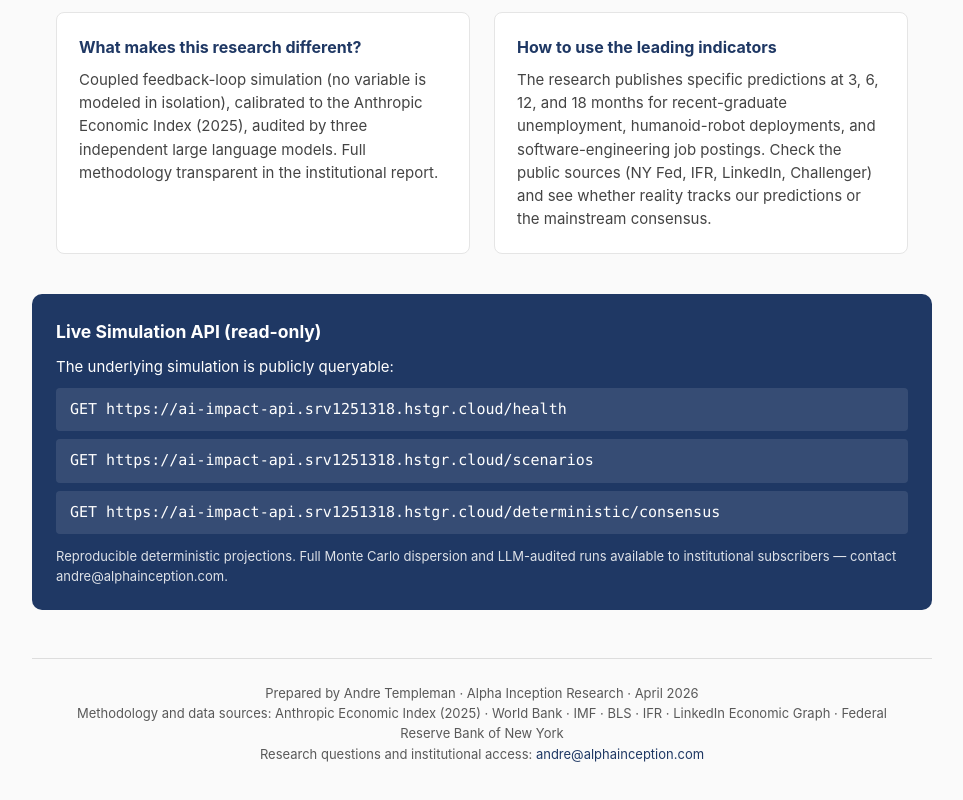
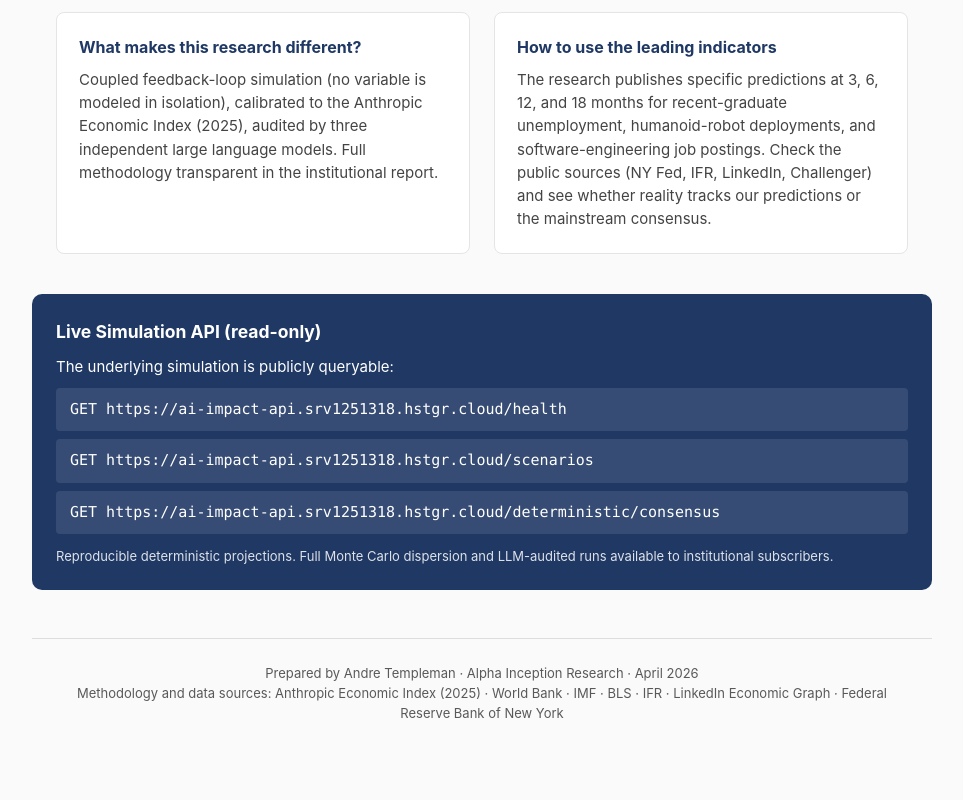
Before and after one commit to Kashkoi/ai-impact-research, a plain HTML site: page index.html in a window 1280 px wide. Shown: the part 1633-2433 px from the top of the page, without its empty margins (158-1121 px from the left). After the commit the page ends 2404 px from the top, so only its background shows below. Drawn offline with Linux system fonts and the light colour scheme.

Commit message:
Remove public email from landing page, pamphlet, and business card
Institutional report still includes contact details for subscribers.

```diff
--- a/index.html
+++ b/index.html
@@ -111,13 +111,12 @@
 <code>GET https://ai-impact-api.srv1251318.hstgr.cloud/health</code>
 <code>GET https://ai-impact-api.srv1251318.hstgr.cloud/scenarios</code>
 <code>GET https://ai-impact-api.srv1251318.hstgr.cloud/deterministic/consensus</code>
-<p style="margin:12px 0 0;opacity:.85;font-size:13px">Reproducible deterministic projections. Full Monte Carlo dispersion and LLM-audited runs available to institutional subscribers — contact andre@alphainception.com.</p>
+<p style="margin:12px 0 0;opacity:.85;font-size:13px">Reproducible deterministic projections. Full Monte Carlo dispersion and LLM-audited runs available to institutional subscribers.</p>
 </div>
 
 <footer>
 Prepared by Andre Templeman · Alpha Inception Research · April 2026<br>
-Methodology and data sources: Anthropic Economic Index (2025) · World Bank · IMF · BLS · IFR · LinkedIn Economic Graph · Federal Reserve Bank of New York<br>
-Research questions and institutional access: <a href="mailto:andre@alphainception.com">andre@alphainception.com</a>
+Methodology and data sources: Anthropic Economic Index (2025) · World Bank · IMF · BLS · IFR · LinkedIn Economic Graph · Federal Reserve Bank of New York
 </footer>
 
 </body>
```
Also changed, not shown: 1 other file.
